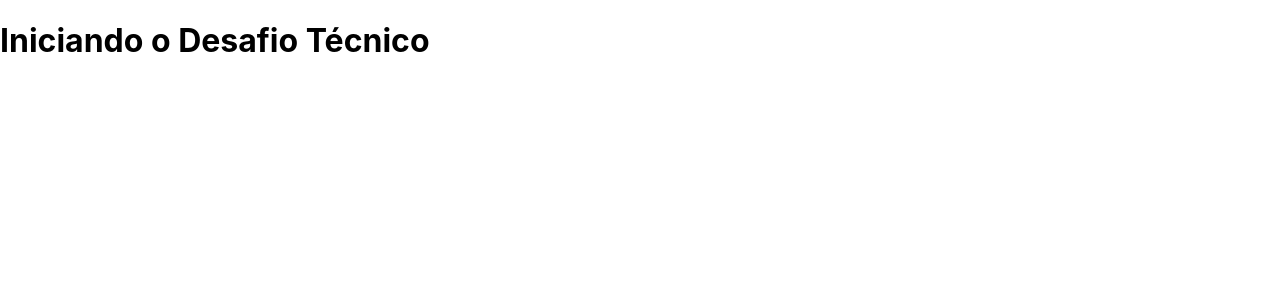
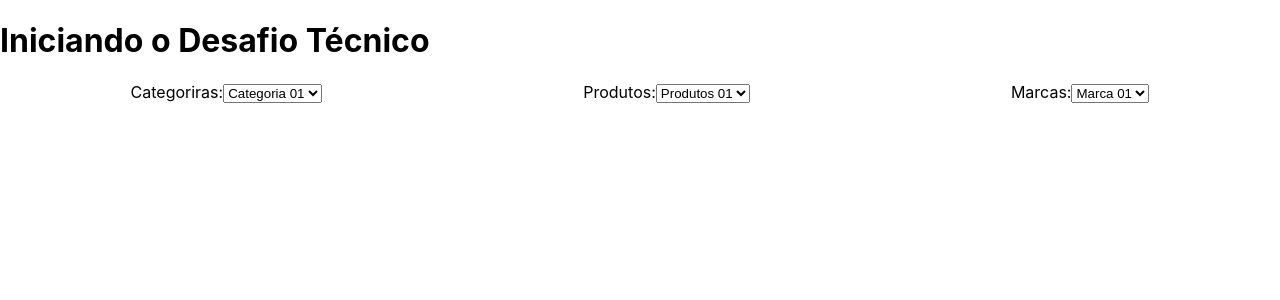
Before and after one commit to joaohsneto/dt-alltaxplatform, a React (Create React App) app in the folder dt-alltaxplatform/: page / in a window 1280 px wide. Shown: the top 300 px of the page. Built offline with nearby package versions, Linux system fonts and the light colour scheme.

Commit message:
Criado o componente SalesGraphic.jsx

```diff
--- a/dt-alltaxplatform/src/App.css
+++ b/dt-alltaxplatform/src/App.css
@@ -2,37 +2,7 @@
   text-align: center;
 }
 
-.App-logo {
-  height: 40vmin;
-  pointer-events: none;
+.container-selects {
+  display: flex;
+  justify-content: space-around;
 }
-
-@media (prefers-reduced-motion: no-preference) {
-  .App-logo {
-    animation: App-logo-spin infinite 20s linear;
-  }
-}
-
-.App-header {
-  background-color: #282c34;
-  min-height: 100vh;
-  display: flex;
-  flex-direction: column;
-  align-items: center;
-  justify-content: center;
-  font-size: calc(10px + 2vmin);
-  color: white;
-}
-
-.App-link {
-  color: #61dafb;
-}
-
-@keyframes App-logo-spin {
-  from {
-    transform: rotate(0deg);
-  }
-  to {
-    transform: rotate(360deg);
-  }
-}
--- a/dt-alltaxplatform/src/components/SalesGraphic.jsx
+++ b/dt-alltaxplatform/src/components/SalesGraphic.jsx
@@ -1,9 +1,86 @@
-import React from 'react';
+import React, { useState, useEffect } from 'react';
 
 const SalesGraphics = () => {
+  const [categories, setCategories] = useState("categoria01");
+  const [products, setProducts] = useState({
+    productNameOption01: "Produtos 01",
+    valueOption01: "produto01",
+    productNameOption02: "Produtos 02",
+    valueOption02: "produto02",
+  });
+
+  useEffect(() => {
+    if (categories === "categoria01") {
+      setProducts({
+        productNameOption01: "Produtos 01",
+        valueOption01: "produto01",
+        productNameOption02: "Produtos 02",
+        valueOption02: "produto02",
+      });
+    } else {
+      setProducts({
+        productNameOption01: "Produtos 03",
+        valueOption01: "produto03",
+        productNameOption02: "Produtos 04",
+        valueOption02: "produto04",
+      });
+    }
+  }, [categories]);
+
+  const handleChangeCategories = ({ value }) => {
+    if (value === "categoria01") {
+      setCategories("categoria01");
+    }
+    if (value === "categoria02") {
+      setCategories("categoria02");
+    }
+  }
+  console.log(categories);
+
   return (
     <>
       <h1> Iniciando o Desafio Técnico</h1>
+      <section className='container-selects'>
+        <div className='categories'>
+          <label htmlFor="categorias">
+            Categoriras:
+          <select
+            name="categorias"
+            onChange={ ({ target }) => handleChangeCategories(target) }
+          >
+            <option value="categoria01">Categoria 01</option>
+            <option value="categoria02">Categoria 02</option>
+          </select>
+          </label>
+        </div>
+        <div className='products'>
+          <label htmlFor="Produtos:">
+            Produtos:
+          <select name="produtos">
+            <option
+            value={ products.valueOption01 }
+            >
+              { products.productNameOption01 }
+            </option>
+            <option
+              value={ products.valueOption02 }
+            >
+              { products.productNameOption02 }
+            </option>
+          </select>
+          </label>
+        </div>
+        <div className='brands'>
+          <label htmlFor="marcas">
+            Marcas:
+          <select name="marcas">
+            <option value="marca01">Marca 01</option>
+            <option value="marca02">Marca 02</option>
+            <option value="marca03">Marca 03</option>
+          </select>
+          </label>
+        </div>
+      </section>
     </>
   )
 }
```
